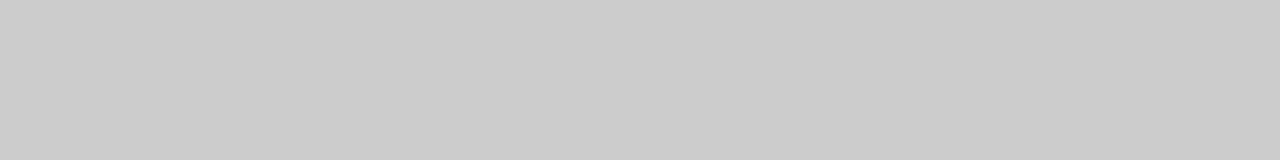
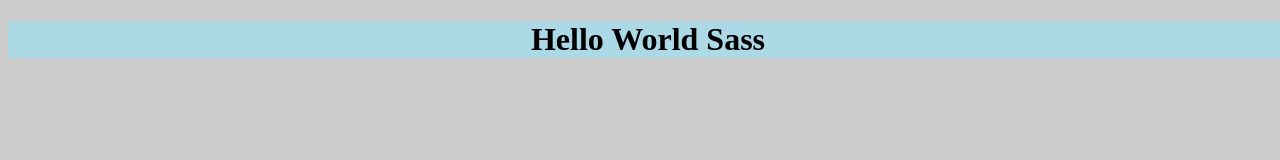
Before and after one commit to dalissongabriel/take-a-note-sass, a plain HTML site: page 1_INTRO/index.html in a window 1280 px wide. Drawn offline with nearby package versions, Linux system fonts and the light colour scheme; files that its build step writes are made by us from their sources.

Commit message:
intro: some features

```diff
--- /dev/null
+++ b/1_INTRO/css/styles.css
@@ -0,0 +1,14 @@
+body {
+  background-color: #ccc;
+  width: 100%;
+  height: 100%;
+}
+body .container {
+  background-color: lightblue;
+}
+body .container h1 {
+  color: #000;
+  text-align: center;
+}
+
+/*# sourceMappingURL=styles.css.map */
--- a/1_INTRO/index.html
+++ b/1_INTRO/index.html
@@ -7,5 +7,9 @@
     <title>Sass</title>
     <link rel="stylesheet" href="css/styles.css" />
   </head>
-  <body></body>
+  <body>
+    <div class="container">
+      <h1>Hello World Sass</h1>
+    </div>
+  </body>
 </html>
```
Also changed, not shown: 1 other file.
